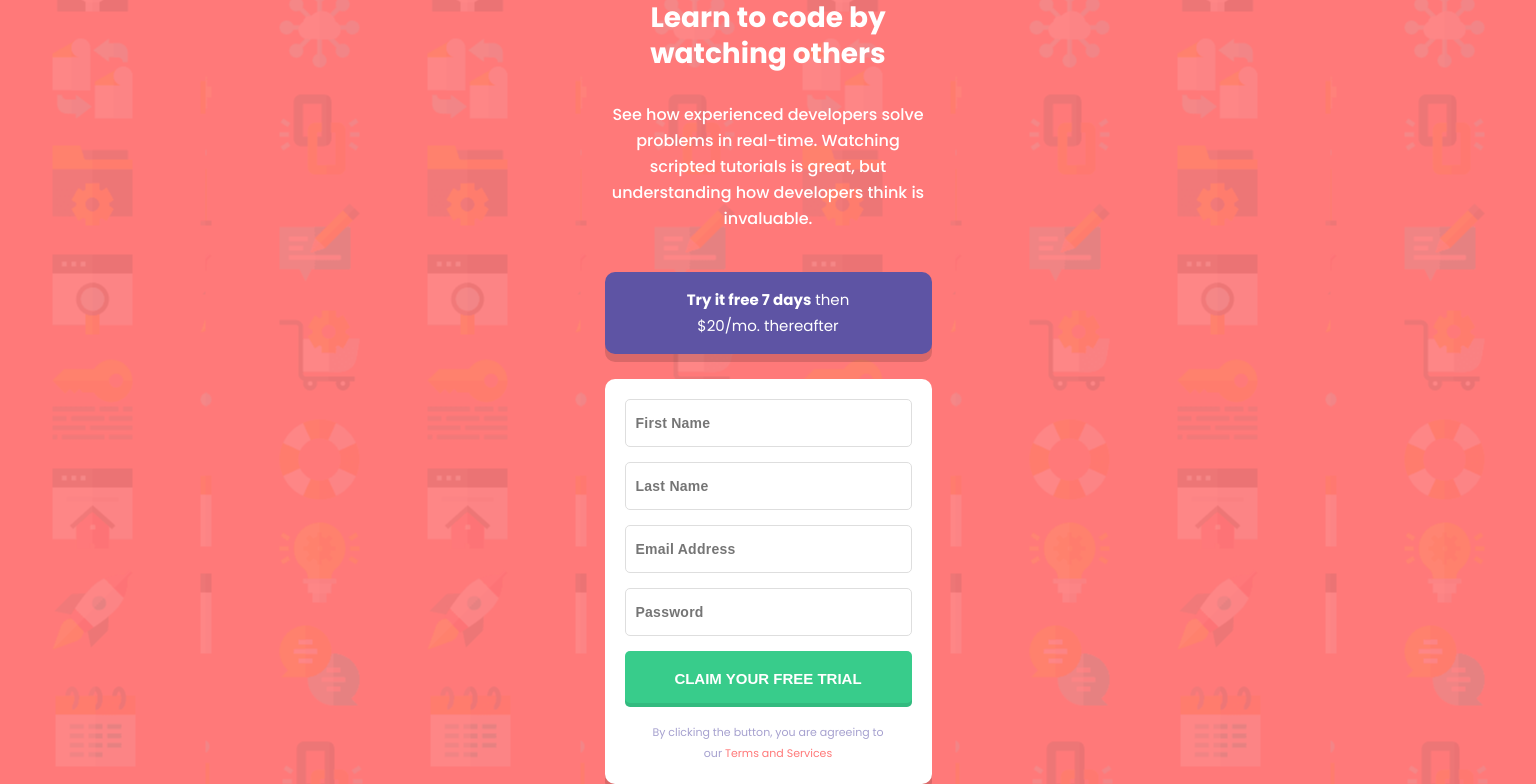
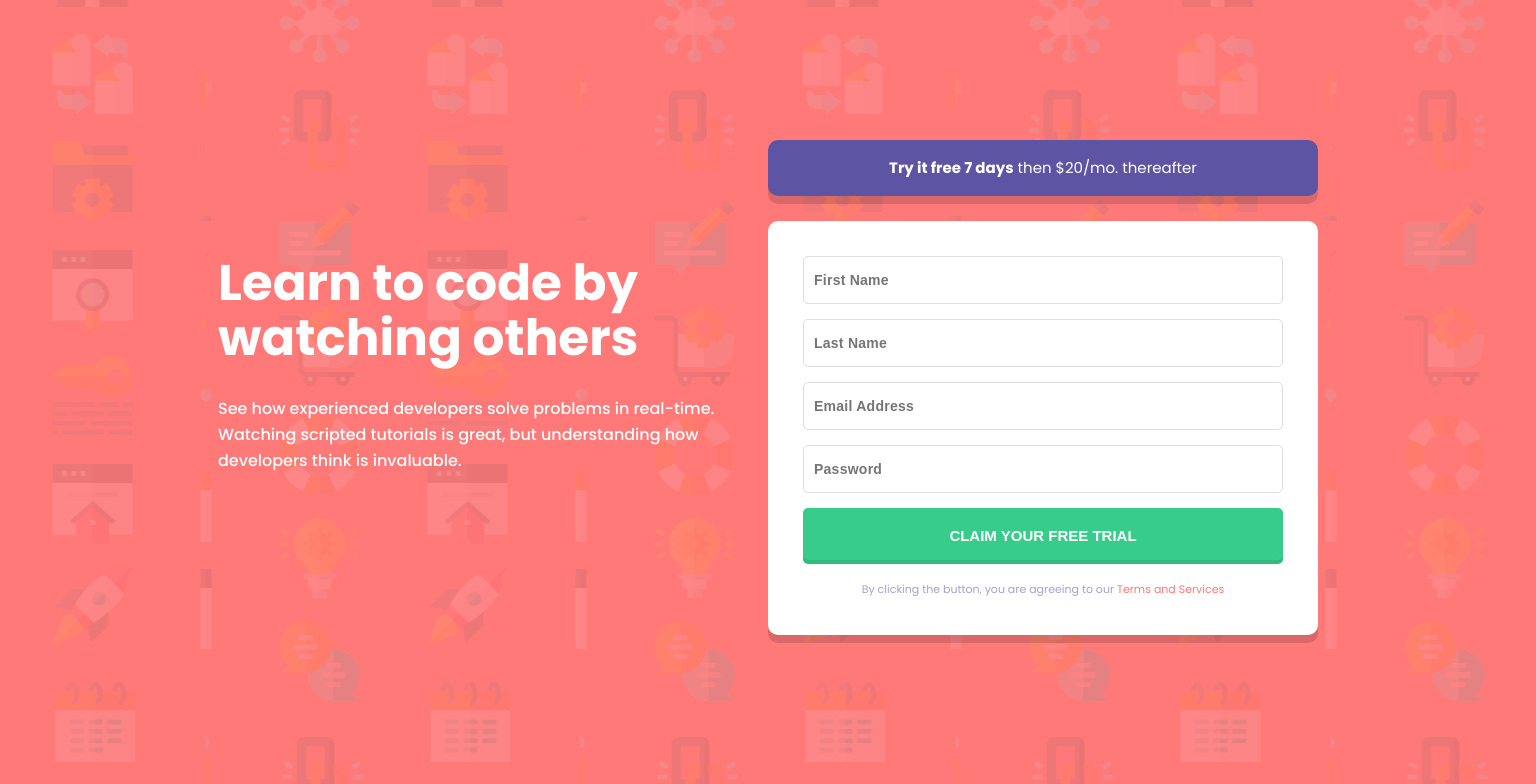
Before and after one commit to suelenbraga2006/intro-component-sign-up-form, a React (Create React App) app: page / in a window 1536 px wide. Shown: the top 784 px of the page. Built offline with nearby package versions, Linux system fonts and the light colour scheme.

Commit message:
Tamanho desktop pronto

```diff
--- a/src/assets/styles/global.scss
+++ b/src/assets/styles/global.scss
@@ -18,5 +18,11 @@ body,
     width: 327px;
     font-family: Poppins;
     font-weight: 400;
+
+    @media (min-width: 1440px) {
+      width: 1100px;
+      display: grid;
+      grid-template-columns: repeat(2, 50%);
+    }
   }
 }
--- a/src/components/Form/style.scss
+++ b/src/components/Form/style.scss
@@ -110,3 +110,17 @@
     }
   }
 }
+
+@media (min-width: 1440px) {
+  .container-form {
+    .tryout {
+      a {
+        width: 100%;
+      }
+    }
+
+    form {
+      padding: 35px;
+    }
+  }
+}
--- a/src/components/Text/style.scss
+++ b/src/components/Text/style.scss
@@ -18,3 +18,17 @@
     margin-bottom: 30px;
   }
 }
+
+@media (min-width: 1440px) {
+  .text-container {
+    display: flex;
+    flex-direction: column;
+    justify-content: center;
+    text-align: left;
+
+    h1 {
+      font-size: 50px;
+      line-height: 55px;
+    }
+  }
+}
```
